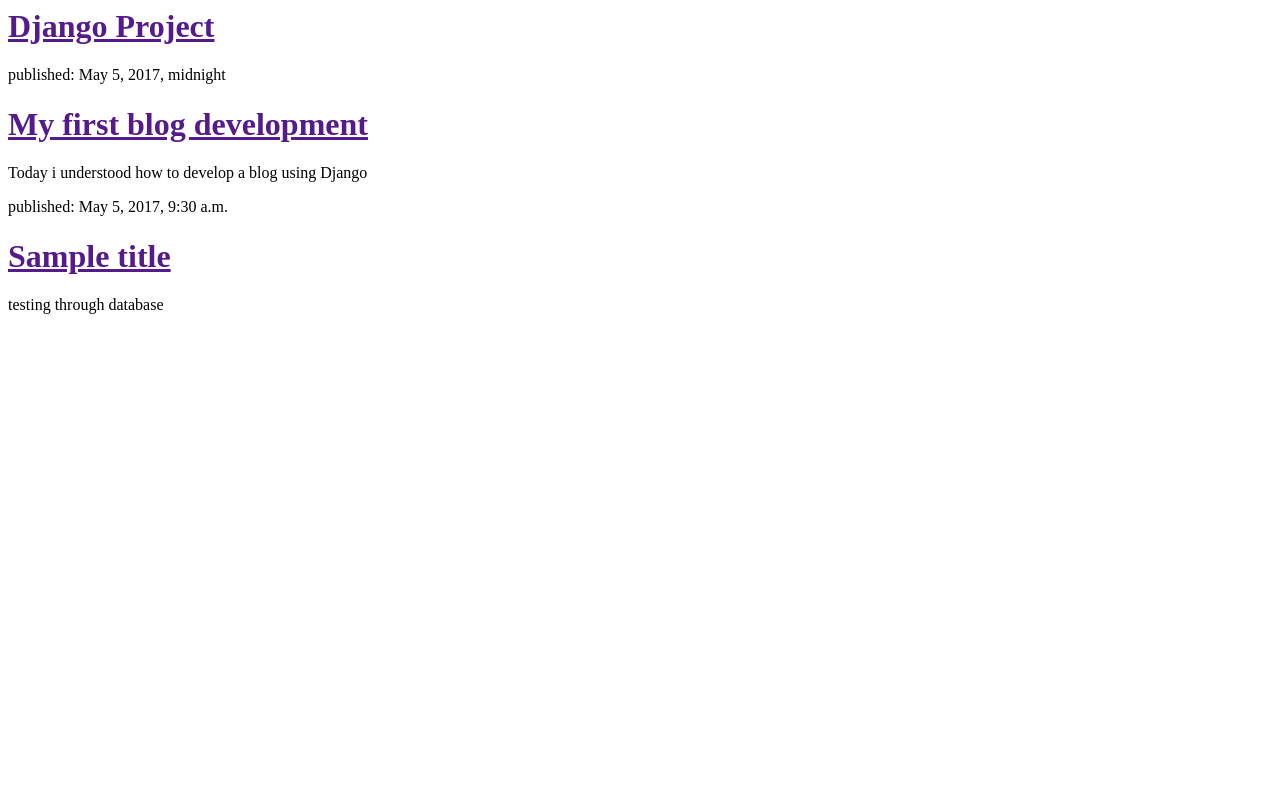
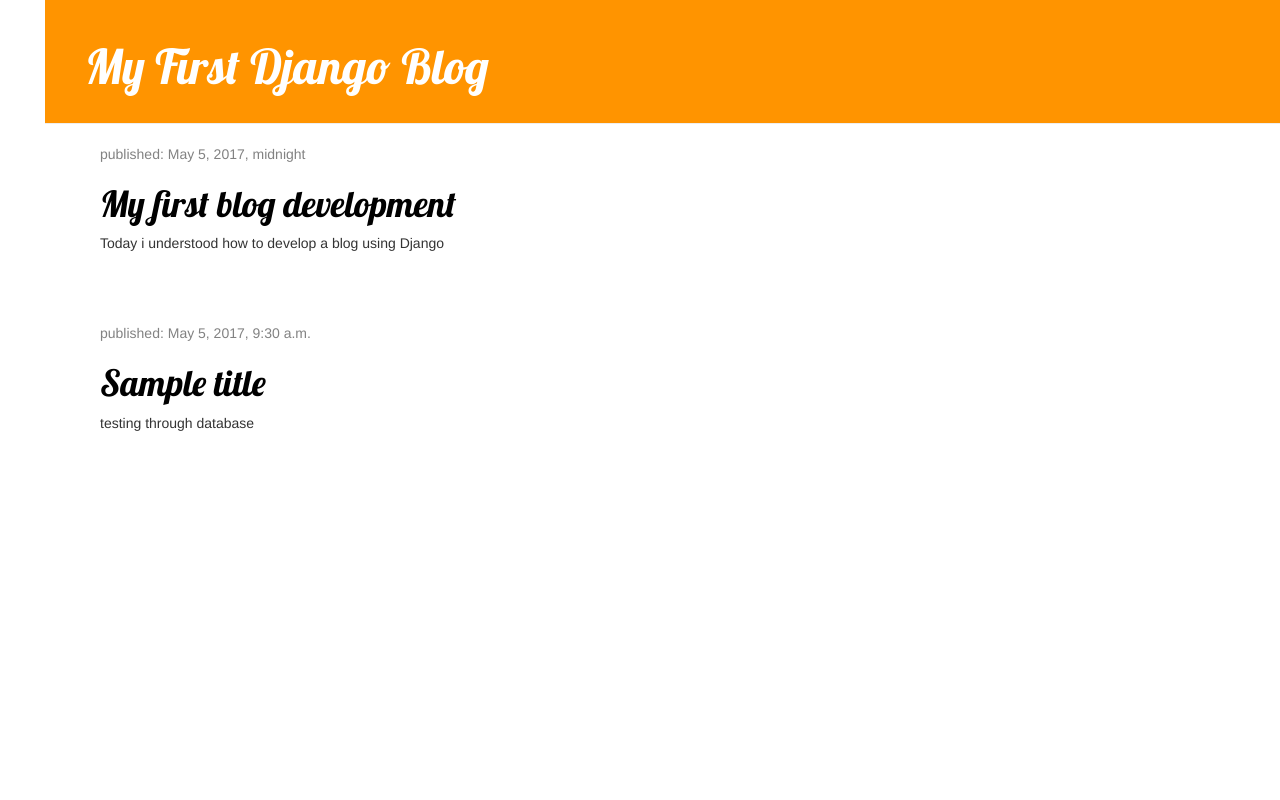
Before and after one commit to karthikeyan-kr/blog, a Django app: page / in a window 1280 px wide. Run offline with Django 3.2, Linux system fonts and the light colour scheme; data comes from the database, SQL or seed files in the repository; some libraries are stand-ins or nearby versions.

Commit message:
css included along with link to next page

```diff
--- /dev/null
+++ b/blog/static/css/blog.css
@@ -0,0 +1,58 @@
+<a href="https://en.wikipedia.org/wiki/Django" class="external_link" id="link_to_wiki_page">
+
+h1 a{
+	color: #assdfg;
+	font-family: 'Lobster';
+}
+body{
+	padding-left: 15px;
+}
+body {
+    padding-left: 45px;
+}
+.page-header {
+    background-color: #ff9400;
+    margin-top: 0;
+    padding: 20px 20px 20px 40px;
+}
+
+.page-header h1, .page-header h1 a, .page-header h1 a:visited, .page-header h1 a:active {
+    color: #ffffff;
+    font-size: 36pt;
+    text-decoration: none;
+}
+
+.content {
+    margin-left: 40px;
+}
+
+h1, h2, h3, h4 {
+    font-family: 'Lobster', cursive;
+}
+
+.date {
+    color: #828282;
+}
+
+.save {
+    float: right;
+}
+
+.post-form textarea, .post-form input {
+    width: 100%;
+}
+
+.top-menu, .top-menu:hover, .top-menu:visited {
+    color: #ffffff;
+    float: right;
+    font-size: 26pt;
+    margin-right: 20px;
+}
+
+.post {
+    margin-bottom: 70px;
+}
+
+.post h1 a, .post h1 a:visited {
+    color: #000000;
+}
--- /dev/null
+++ b/blog/templates/blog/base.html
@@ -0,0 +1,24 @@
+
+{% load staticfiles %}
+<html>
+    <head>
+        <title>Django  blog</title>
+        <link rel="stylesheet" href="//maxcdn.bootstrapcdn.com/bootstrap/3.2.0/css/bootstrap.min.css">
+        <link rel="stylesheet" href="//maxcdn.bootstrapcdn.com/bootstrap/3.2.0/css/bootstrap-theme.min.css">
+        <link href='//fonts.googleapis.com/css?family=Lobster&subset=latin,latin-ext' rel='stylesheet' type='text/css'>
+        <link rel="stylesheet" href="{% static 'css/blog.css' %}">
+    </head>
+    <body>
+         <div class="page-header">
+        <h1><a href="/">My First Django  Blog</a></h1>
+    </div>
+    <div class="content container">
+        <div class="row">
+            <div class="col-md-8">
+            {% block content %}
+            {% endblock %}
+            </div>
+        </div>
+    </div>
+    </body>
+</html>
--- a/blog/templates/blog/post_list.html
+++ b/blog/templates/blog/post_list.html
@@ -1,17 +1,12 @@
-<html>
-   <head>
-        <title>Django blog</title>
-    </head>
-<body>
-	<div>
-		<h1><a href= "">Django Project</a></h1>
-	</div>
-{% for post in posts %}
-	<div>
-		<p>published: {{ post.published_date }}</p>
-		<h1><a href="">{{ post.title }}</a></h1>
-		<p>{{ post.text|linebreaksbr }} </p>
-	</div>
-{% endfor %}
-</body>
-</html>
+{% extends 'blog/base.html' %}
+{% block content %}
+            {% for post in posts %}
+                <div class="post">
+                    <div class="date">
+                        <p>published: {{ post.published_date }}</p>
+                    </div>
+                    <h1><a href="{% url 'post_detail' pk=post.pk %}">{{ post.title }}</a></h1>
+                    <p>{{ post.text|linebreaksbr }}</p>
+                </div>
+            {% endfor %}
+{% endblock %}
--- a/blog/urls.py
+++ b/blog/urls.py
@@ -4,4 +4,5 @@ from . import views
 
 urlpatterns = [
     url(r'^$', views.post_list, name='post_list'),
+    url(r'^post/(?P<pk>\d+)/$', views.post_detail, name='post_detail'),
 ]
--- a/blog/views.py
+++ b/blog/views.py
@@ -1,6 +1,9 @@
-from django.shortcuts import render
+from django.shortcuts import render,get_object_or_404
 from .models import Post
 from django.utils import timezone
 def post_list(request):
     posts = Post.objects.filter(published_date__lte = timezone.now()).order_by('published_date')
     return render(request, 'blog/post_list.html', {'posts': posts})
+def post_detail(request,pk):
+	post = get_object_or_404(Post, pk=pk)
+    	return render(request, 'blog/post_detail.html', {'post': post})
```
Also changed, not shown: blog/templates/blog/post_detail.html (added, +13 -0 lines), 11 other files.
